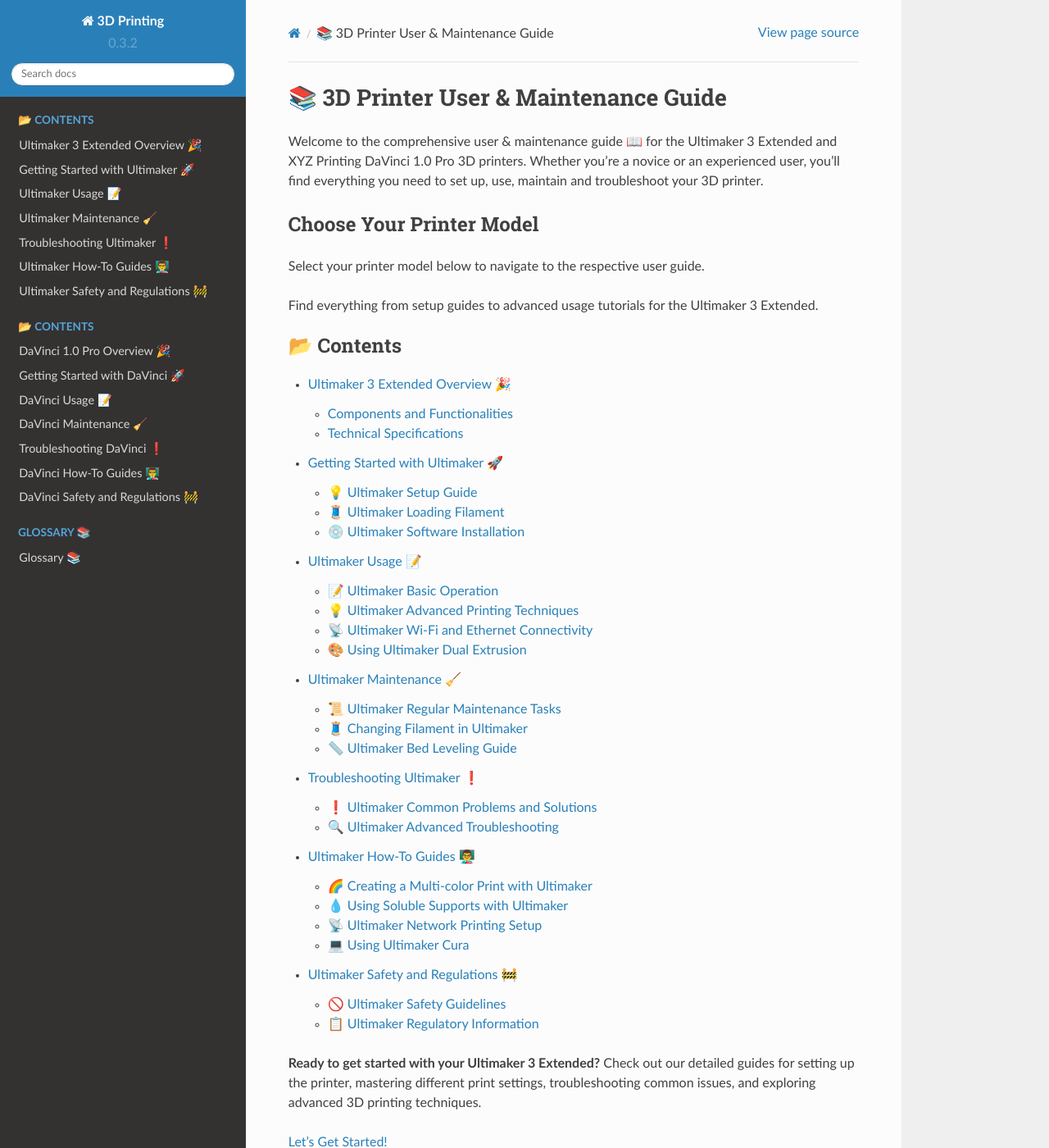
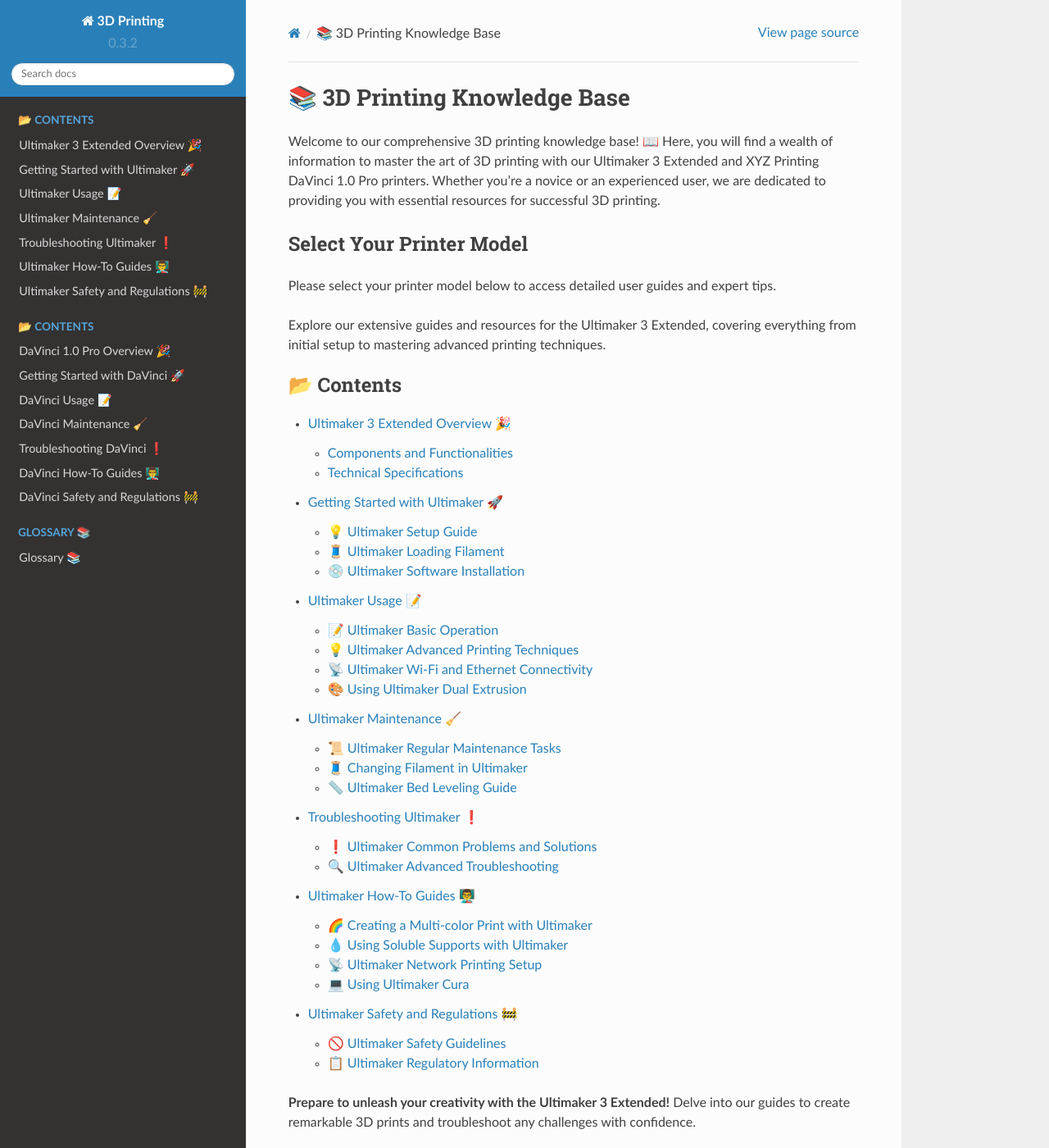
Before and after one commit to JYewman/gs-3dprint, a Sphinx documentation site: the page built from docs/source/index.rst, in a window 1280 px wide and 1400 px high. Shown: the whole window at 82% size. Built offline with Sphinx 7.4.7 and the Read the Docs theme 2.0.0, drawn with Linux system fonts in a browser that asks for light colours; pages that are not in the unit, such as notebooks, are missing from menus; some of the changed text lies outside the part shown.

Commit message:
Changes to be committed: 	modified:   docs/source/index.rst

```diff
--- a/docs/source/index.rst
+++ b/docs/source/index.rst
@@ -1,16 +1,14 @@
-.. _3d-printer-doc:
+.. _knowledge-base:
 
 =======================================
-📚 3D Printer User & Maintenance Guide
+📚 3D Printing Knowledge Base
 =======================================
 
-.. rst-class:: lead
+Welcome to our comprehensive 3D printing knowledge base! 📖 Here, you will find a wealth of information to master the art of 3D printing with our Ultimaker 3 Extended and XYZ Printing DaVinci 1.0 Pro printers. Whether you're a novice or an experienced user, we are dedicated to providing you with essential resources for successful 3D printing.
 
-Welcome to the comprehensive user & maintenance guide 📖 for the Ultimaker 3 Extended and XYZ Printing DaVinci 1.0 Pro 3D printers. Whether you're a novice or an experienced user, you'll find everything you need to set up, use, maintain and troubleshoot your 3D printer.
-
-Choose Your Printer Model
+Select Your Printer Model
 =========================
-Select your printer model below to navigate to the respective user guide.
+Please select your printer model below to access detailed user guides and expert tips.
 
 .. container:: row
 
@@ -19,7 +17,7 @@ Select your printer model below to navigate to the respective user guide.
       Ultimaker 3 Extended 🖨️
       ========================
 
-      Find everything from setup guides to advanced usage tutorials for the Ultimaker 3 Extended.
+      Explore our extensive guides and resources for the Ultimaker 3 Extended, covering everything from initial setup to mastering advanced printing techniques.
 
       .. toctree::
          :maxdepth: 2
@@ -37,7 +35,7 @@ Select your printer model below to navigate to the respective user guide.
          :backlinks: top
          :depth: 2
 
-      **Ready to get started with your Ultimaker 3 Extended?** Check out our detailed guides for setting up the printer, mastering different print settings, troubleshooting common issues, and exploring advanced 3D printing techniques.
+      **Prepare to unleash your creativity with the Ultimaker 3 Extended!** Delve into our guides to create remarkable 3D prints and troubleshoot any challenges with confidence.
 
       :doc:`Let's Get Started! </ultimaker/introduction>`
 
@@ -46,7 +44,7 @@ Select your printer model below to navigate to the respective user guide.
       XYZ Printing DaVinci 1.0 Pro 🖨️
       ===============================
 
-      Access a range of user guides and tutorials for the XYZ Printing DaVinci 1.0 Pro.
+      Discover a wealth of knowledge and tips for your XYZ Printing DaVinci 1.0 Pro.
 
       .. toctree::
          :maxdepth: 2
@@ -64,13 +62,13 @@ Select your printer model below to navigate to the respective user guide.
          :backlinks: top
          :depth: 2
 
-      **Ready to dive into the world of 3D printing with your DaVinci 1.0 Pro?** Explore our guides on initial setup, various printing techniques, maintenance tips, and troubleshooting assistance.
+      **Empower your printing journey with the DaVinci 1.0 Pro!** Explore our guides to set up the printer, refine your prints, and handle any issues with expertise.
 
       :doc:`Let's Begin Printing! </davinci/introduction>`
 
 Printer Jargon Simplified
 =========================
-Confused by the jargon? Don't worry, we've got you covered! Check out our glossary for a simple explanation of printer terminology.
+Don't let the jargon confuse you! Our glossary provides clear and concise explanations of printer terminology.
 
 .. toctree::
    :maxdepth: 2
```
